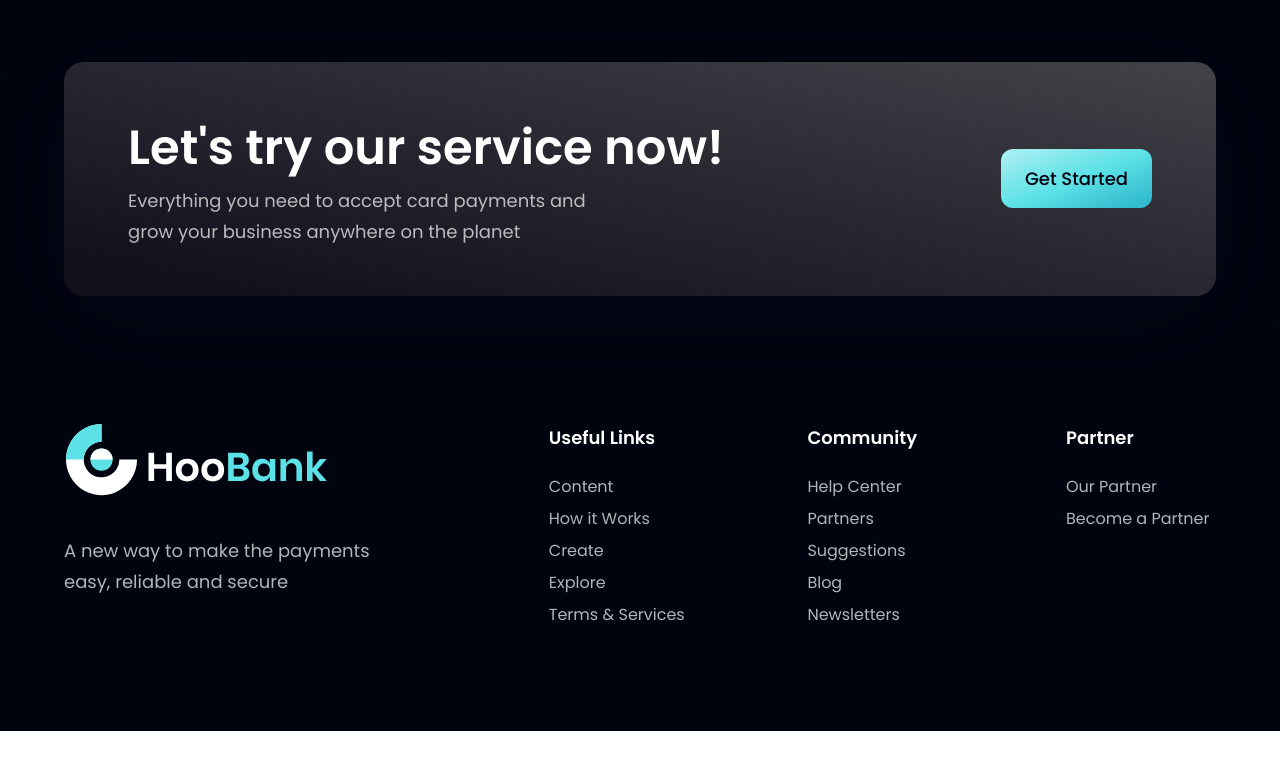
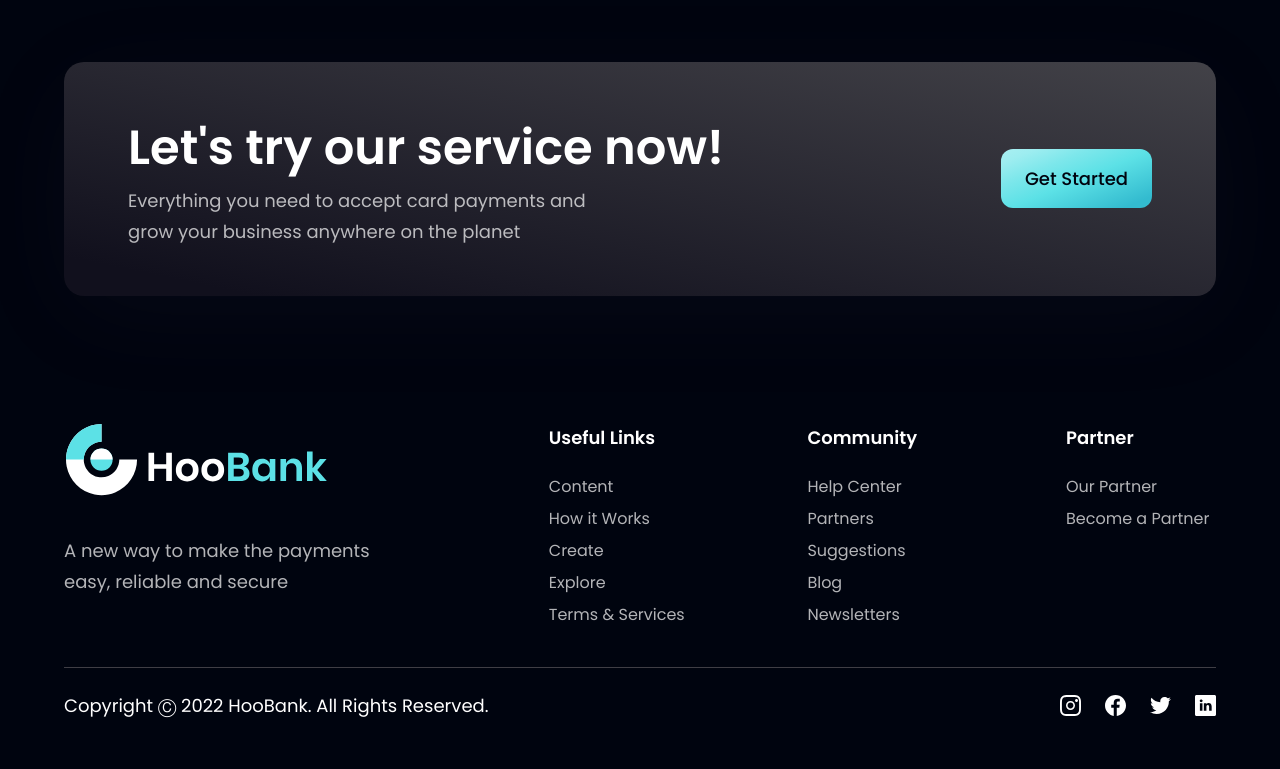
Before and after one commit to Quincy-Fer/Hoobabank, a React (Vite) app: page / in a window 1280 px wide. Shown: the part 4034-4803 px from the top of the page. Before the commit the page ends 4765 px from the top, so only its background shows below. Built offline with nearby package versions, Linux system fonts and the light colour scheme.

Commit message:
Add Copyright section and socials

```diff
--- a/src/components/Footer.jsx
+++ b/src/components/Footer.jsx
@@ -22,16 +22,39 @@
               key={footerLink.key}
               className="flex flex-col ss:my-0 my-4 min-w-[150px]"
             >
-              <h4 className="font-poppins font-semibold text-[18px] leading-[27px] text-white mb-6">{footerLink.title}</h4>
+              <h4 className="font-poppins font-semibold text-[18px] leading-[27px] text-white mb-6">
+                {footerLink.title}
+              </h4>
               <ul>
                 {footerLink.links.map((link, index) => (
                   <li
                     className={`font-poppins font-normal text-[16px] leading-[24px]
                      text-dimWhite hover:text-secondary cursor-pointer mb-2`}
-                  >{link.name}</li>
+                  >
+                    {link.name}
+                  </li>
                 ))}
               </ul>
             </div>
+          ))}
+        </div>
+      </div>
+      <div className="w-full flex justify-between items-center md:flex-row flex-col pt-6 border-t-[1px] border-t-[#3F3E45]">
+        <p className="font-poppins font-normal text-center text-[18px] leading-[27px] text-white">
+          Copyright Ⓒ 2022 HooBank. All Rights Reserved.
+        </p>
+
+        <div className="flex flex-row md:mt-0 mt-6">
+          {socialMedia.map((social, index) => (
+            <img
+              key={social.id}
+              src={social.icon}
+              alt={social.id}
+              className={`w-[21px] h-[21px] object-contain cursor-pointer ${
+                index !== socialMedia.length - 1 ? "mr-6" : "mr-0"
+              }`}
+              onClick={() => window.open(social.link)}
+            />
           ))}
         </div>
       </div>
```
